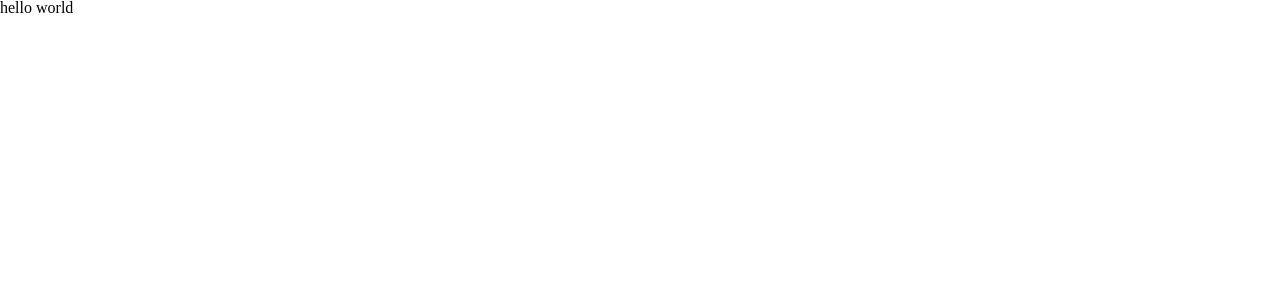
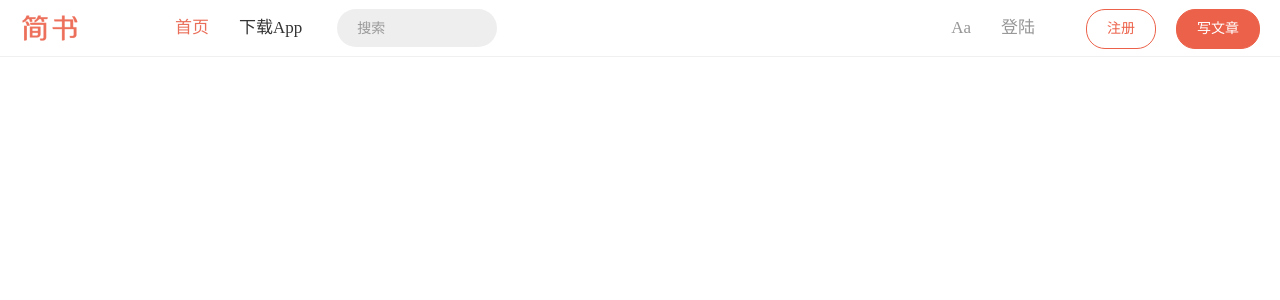
Before and after one commit to yuhualiang/jianshu, a React (Create React App) app: page / in a window 1280 px wide. Shown: the top 300 px of the page. Built offline with nearby package versions, Linux system fonts and the light colour scheme.

Commit message:
7-3完成

```diff
--- a/src/App.js
+++ b/src/App.js
@@ -1,9 +1,12 @@
 import React from 'react';
+import Header from './common/header';
 
 class App extends React.Component {
   render() {
     return (
-      <div className="ladybug">hello world</div>
+      <div>
+        <Header />
+      </div>
     )
   }
 }
--- /dev/null
+++ b/src/common/header/index.js
@@ -0,0 +1,33 @@
+import React from 'react';
+import {
+  HeaderWrapper,
+  Logo,
+  Nav,
+  NavItem,
+  NavSearch,
+  Addition,
+  Button
+} from './style';
+
+class Header extends React.Component {
+  render() {
+    return (
+      <HeaderWrapper>
+        <Logo />
+        <Nav>
+          <NavItem className="left active">首页</NavItem>
+          <NavItem className="left">下载App</NavItem>
+          <NavItem className="right">登陆</NavItem>
+          <NavItem className="right">Aa</NavItem>
+          <NavSearch></NavSearch>
+        </Nav>
+        <Addition>
+          <Button className='writting'>写文章</Button>
+          <Button className='reg'>注册</Button>
+        </Addition>
+      </HeaderWrapper>
+    )
+  }
+}
+
+export default Header;
--- /dev/null
+++ b/src/common/header/style.js
@@ -0,0 +1,90 @@
+import styled from 'styled-components';
+import logPic from '../../statics/logo-jianshu.png'
+
+export const HeaderWrapper = styled.div`
+  position: relative;
+  height: 56px;
+  border-bottom: 1px solid #f0f0f0;
+`;
+
+export const Logo = styled.a.attrs({
+  href: '/'
+})`
+  position: absolute;
+  top: 0;
+  left: 0;
+  display: block;
+  width: 100px;
+  height: 56px;
+  background: url(${logPic});
+  background-size: contain;
+`;
+
+export const Nav = styled.div`
+  width: 960px;
+  margin: 0 auto;
+  height: 100%;
+  padding-right: 70px;
+  box-sizing: border-box;
+`;
+
+export const NavItem = styled.div`
+  line-height: 56px;
+  padding: 0 15px;
+  font-size: 17px;
+  color: #333;
+  &.left {
+    float: left;
+  }
+  &.right {
+    float: right;
+    color: #969696;
+  }
+  &.active {
+    color: #ea6f5a;
+  }
+`;
+
+export const NavSearch = styled.input.attrs({
+  placeholder: '搜索'
+})`
+  width: 160px;
+  height: 38px;
+  padding: 0 20px;
+  margin-top: 9px;
+  margin-left: 20px;
+  box-sizing: border-box;
+  border: none;
+  outline: none;
+  border-radius: 19px;
+  font-size: 14px;
+  background: #eee;
+  &::placeholder {
+    color: #999;
+  }
+`;
+
+export const Addition = styled.div`
+  position: absolute;
+  right: 0;
+  top: 0;
+  height: 56px;
+`;
+
+export const Button = styled.div`
+  float: right;
+  margin-top: 9px;
+  margin-right: 20px;
+  padding: 0 20px;
+  line-height: 38px;
+  border-radius: 19px;
+  border: 1px solid #ec6149;
+  font-size: 14px;
+  &.reg {
+    color: #ec6149;
+  }
+  &.writting {
+    color: #fff;
+    background: #ec6149;
+  }
+`;
```
Also changed, not shown: src/statics/logo-jianshu.png (added).
